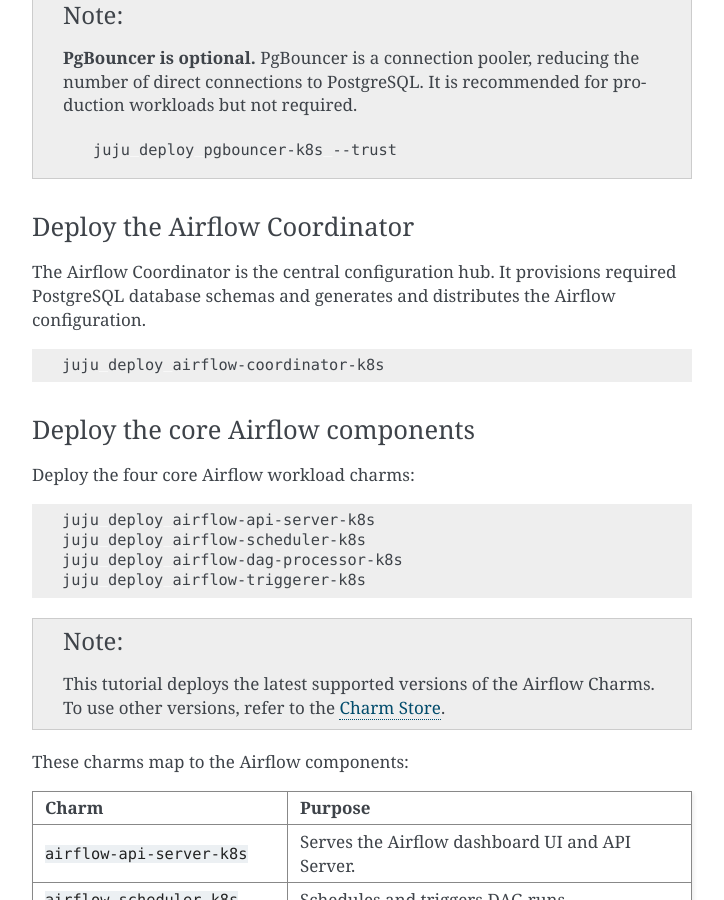
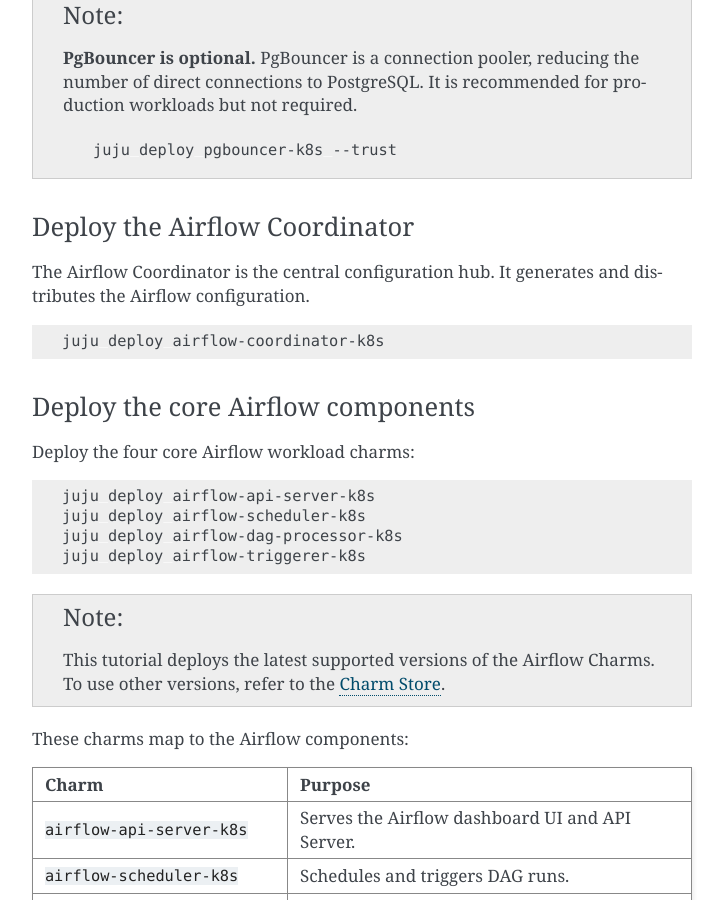
Before and after one commit to canonical/charmed-airflow-documentation, a Sphinx documentation site: the page built from docs/tutorial.rst, in a window 1280 px wide and 900 px high, scrolled down 924 px. Shown: the whole window, without its empty margins (388-1112 px from the left). Built offline with Sphinx 7.4.7, drawn with Linux system fonts in a browser that asks for light colours.

Commit message:
Remove info on provisioning db schemas

```diff
--- a/docs/tutorial.rst
+++ b/docs/tutorial.rst
@@ -56,8 +56,7 @@
 Deploy the Airflow Coordinator
 ~~~~~~~~~~~~~~~~~~~~~~~~~~~~~~
 
-The Airflow Coordinator is the central configuration hub. It provisions required PostgreSQL database
-schemas and generates and distributes the Airflow configuration.
+The Airflow Coordinator is the central configuration hub. It generates and distributes the Airflow configuration.
 
 .. code-block:: bash
 
```
